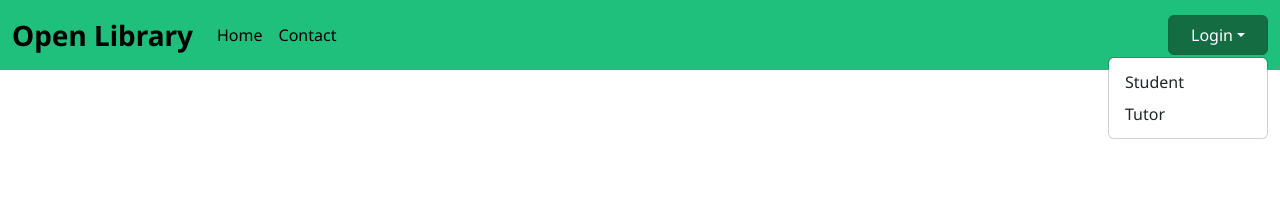
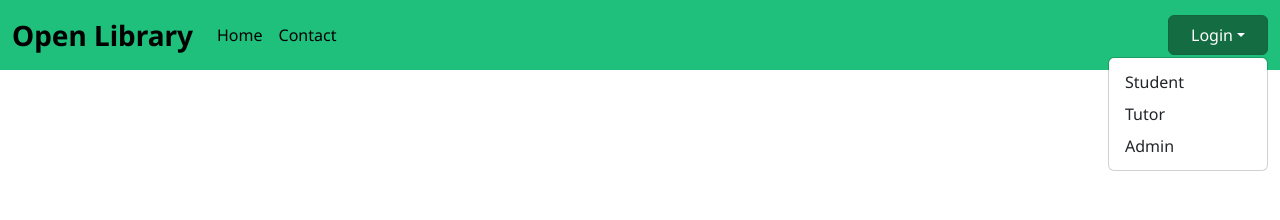
Before and after one commit to Rohinreji/library-app, a React (Create React App) app: page /open_library/commonNavbar in a window 1280 px wide. Both pictures are taken after a click on the button "Login". Shown: the top 220 px of the page. Built offline with nearby package versions, Linux system fonts and the light colour scheme.

Commit message:
bug fixed

```diff
--- a/package.json
+++ b/package.json
@@ -1,6 +1,7 @@
 {
   "name": "library",
   "version": "0.1.0",
+  "homepage": "http://localhost:3000/open_library/",
   "private": true,
   "dependencies": {
     "@testing-library/jest-dom": "^5.17.0",
--- a/src/Components/common/commonNavbar/commonNavbar.jsx
+++ b/src/Components/common/commonNavbar/commonNavbar.jsx
@@ -33,9 +33,9 @@ function CommonNavbar() {
                   className="nav-link active"
                   aria-current="page"
                   style={{ fontWeight: "300px" }}
-                onClick={()=>{
-                  navigate("/landingPage")
-                }}
+                  onClick={() => {
+                    navigate("/landingPage");
+                  }}
                 >
                   Home
                 </a>
@@ -45,11 +45,9 @@ function CommonNavbar() {
                   className="nav-link active"
                   style={{ fontWeight: "300px" }}
                   href="#"
-                  onClick={()=>
-                    {
-                      navigate("/contact")
-                    }
-                  }
+                  onClick={() => {
+                    navigate("/contact");
+                  }}
                 >
                   Contact
                 </a>
@@ -77,6 +75,13 @@ function CommonNavbar() {
                   >
                     Tutor
                   </Dropdown.Item>
+                  <Dropdown.Item
+                    onClick={() => {
+                      navigate("/adminLogin");
+                    }}
+                  >
+                    Admin
+                  </Dropdown.Item>
                 </Dropdown.Menu>
               </Dropdown>
             </form>
```
